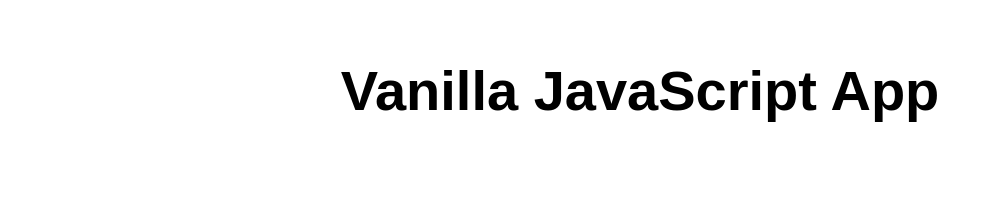
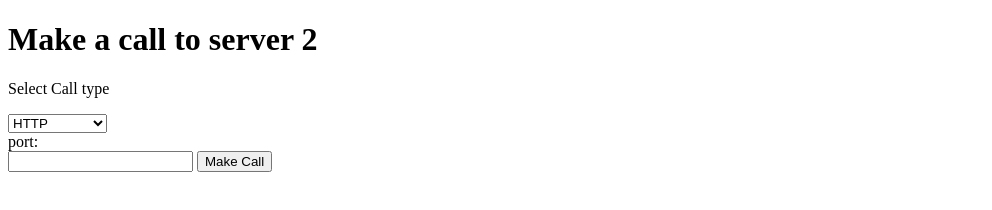
Before and after one commit to iliaobsh/my-first-static-web-app, a plain HTML site: page src/index.html in a window 1280 px wide. Shown: the whole page, without its empty margins (0-992 px from the left). Drawn offline with Linux system fonts and the light colour scheme.

Commit message:
websocket poc

```diff
--- a/src/index.html
+++ b/src/index.html
@@ -1,17 +1,74 @@
 <!DOCTYPE html>
-<html lang="en">
+<html>
 
-<head>
-  <meta charset="UTF-8">
-  <meta name="viewport" content="width=device-width, initial-scale=1.0">
-  <link rel="stylesheet" href="styles.css">
-  <title>Vanilla JavaScript App</title>
-</head>
+<script type="text/javascript">
+    function makeCall() {
+        var portNumber = document.getElementById("portNumber");
+        var callType = document.getElementById("callType");
+
+        var url = "";
+
+        if (callType.value == "http") {
+            url = `http://localhost:${portNumber.value}/receiveCall`;
+            const Http = new XMLHttpRequest();
+            Http.onreadystatechange = function () {
+                if (Http.readyState == XMLHttpRequest.DONE) {
+                    document.getElementById("responseResult").innerHTML = Http.responseText;
+                }
+            }
+            Http.open("GET", url + "?message=Http request sent from Server1");
+            // Http.setHeader('Content-type', 'application/json');
+            //Http.setHeader('Access-Control-Allow-Origin', '*');
+            Http.send();
+        }
+        else if (callType.value == "https") {
+            url = `https://localhost:${portNumber.value}/receiveCall`;
+            const Http = new XMLHttpRequest();
+            Http.onreadystatechange = function () {
+                if (Http.readyState == XMLHttpRequest.DONE) {
+                    document.getElementById("responseResult").innerHTML = Http.responseText;
+                }
+            }
+            Http.open("GET", url + "?message=Http request sent from Server1");
+            Http.send();
+        }
+        else if (callType.value == "websocket") {
+            url = `ws://localhost:${portNumber.value}`;
+            var webSocket = new WebSocket(url);
+            webSocket.onopen = function (e) {
+                webSocket.send("WebSocket call sent From Server 1");
+                webSocket.onmessage = function (e) {
+                    document.getElementById("responseResult").innerHTML = e.data;
+                };
+            };
+
+
+        }
+        else if (callType.value == "websockets") {
+            url = `wss://localhost:${portNumber.value}`;
+            var webSocket = new WebSocket(url);
+            webSocket.onopen = function (e) {
+                webSocket.send("WebSocket call sent From Server 1");
+            };
+        }
+    }
+</script>
+
 
 <body>
-  <main>
-    <h1>Vanilla JavaScript App</h1>
-  </main>
+
+    <h1>Make a call to server 2</h1>
+    <p>Select Call type</p>
+    <select id="callType">
+        <option value="http">HTTP</option>
+        <option value="https">HTTPS</option>
+        <option value="websocket">WebSocket</option>
+        <option value="websockets">WebSocketS</option>
+    </select>
+    <div>port:</div>
+    <input id="portNumber" />
+    <button onclick="makeCall()">Make Call</button>
+    <p id="responseResult"></p>
 </body>
 
 </html>
```
